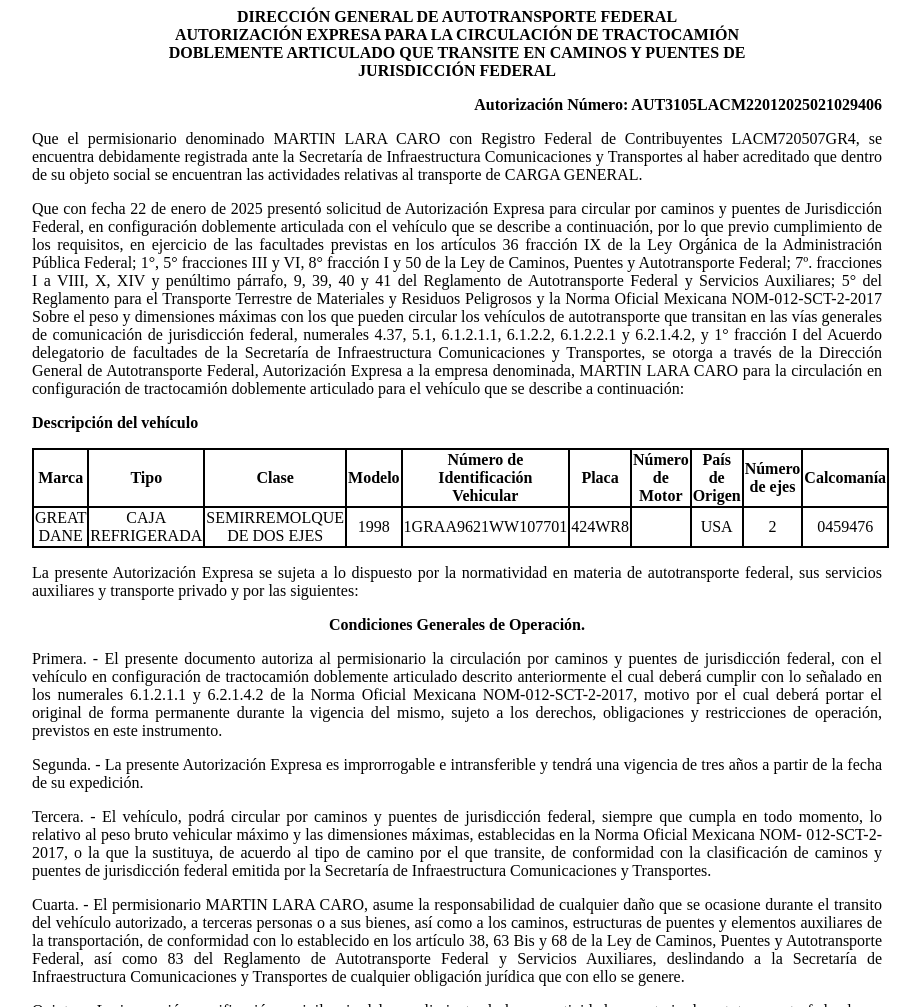
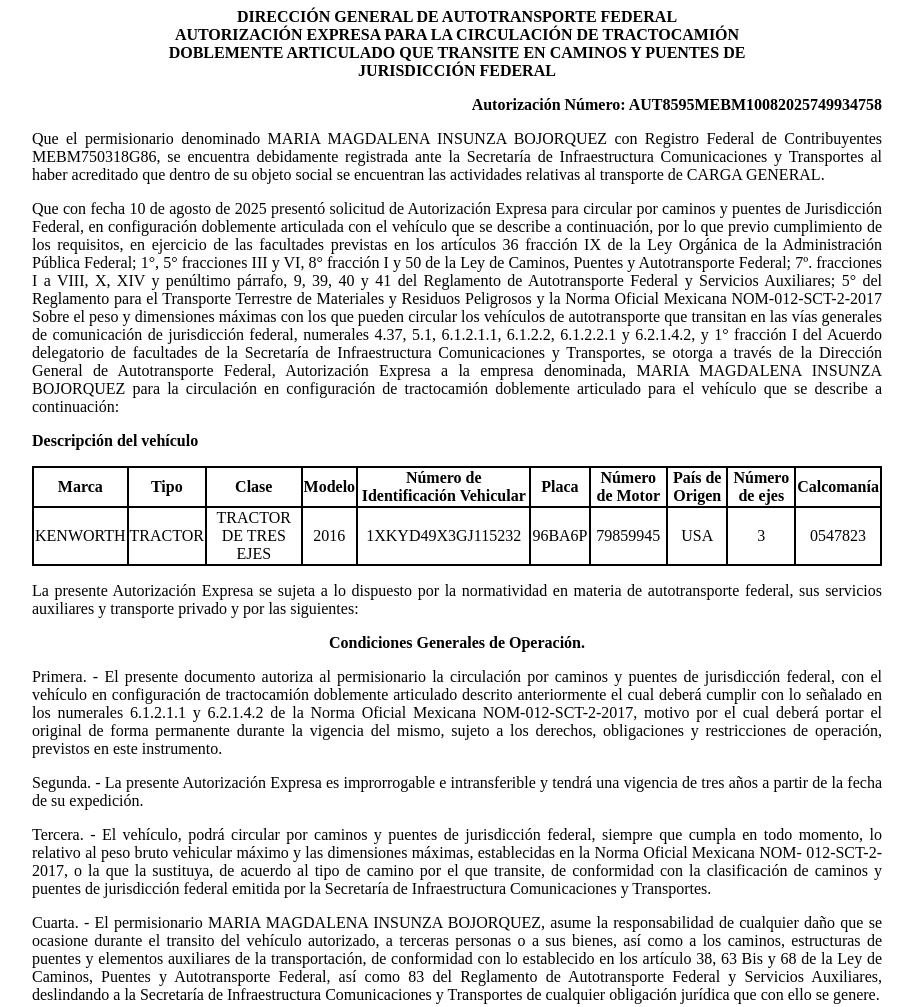
Before and after one commit to app-sct1/ConsultaAutDobleRemolque-folio-0201106, a plain HTML site: page index.html in a window 1280 px wide. Shown: the top 1007 px of the page, without its empty margins (183-1103 px from the left). Drawn offline with Linux system fonts and the light colour scheme.

Commit message:
index.html

```diff
--- a/index.html
+++ b/index.html
@@ -75,19 +75,19 @@
 						<p class="sinMargen">DOBLEMENTE ARTICULADO QUE TRANSITE EN CAMINOS Y PUENTES DE</p>
 						<p class="sinMargen">JURISDICCIÓN FEDERAL</p>
 					</div>
-<p class="derechaNegro">Autorización Número: AUT3105LACM22012025021029406</p>
+<p class="derechaNegro">Autorización Número: AUT8595MEBM10082025749934758</p>
 
 					<p class="justificado">Que el permisionario denominado
-						MARTIN LARA CARO con Registro Federal de
-						Contribuyentes LACM720507GR4, se encuentra
+						MARIA MAGDALENA INSUNZA BOJORQUEZ con Registro Federal de
+						Contribuyentes MEBM750318G86, se encuentra
 						debidamente registrada ante la Secretaría de Infraestructura
 						Comunicaciones y Transportes al haber acreditado que dentro de su
 						objeto social se encuentran las actividades relativas al
 						transporte de CARGA GENERAL.</p>
 
 
-					<p class="justificado">Que con fecha 22 de
-						enero de 2025 presentó
+					<p class="justificado">Que con fecha 10 de
+						agosto de 2025 presentó
 						solicitud de Autorización Expresa para circular por caminos y
 						puentes de Jurisdicción Federal, en configuración doblemente
 						articulada con el vehículo que se describe a continuación, por lo
@@ -107,7 +107,7 @@
 						facultades de la Secretaría de Infraestructura Comunicaciones y
 						Transportes, se otorga a través de la
 						Dirección General de Autotransporte Federal, Autorización Expresa a la
-						empresa denominada, MARTIN LARA CARO para la
+						empresa denominada, MARIA MAGDALENA INSUNZA BOJORQUEZ para la
 						circulación en configuración de tractocamión doblemente articulado
 						para el vehículo que se describe a continuación:</p>
 
@@ -128,16 +128,16 @@
 							<th class="borde">Calcomanía</th>
 						</tr>
 						<tr class="borde">
-							<td class="borde">GREAT DANE</td>
-							<td class="borde">CAJA REFRIGERADA</td>
-							<td class="borde">SEMIRREMOLQUE DE DOS EJES</td>
-							<td class="borde">1998</td>
-							<td class="borde">1GRAA9621WW107701</td>
-							<td class="borde">424WR8</td>
-							<td class="borde"></td>
+							<td class="borde">KENWORTH</td>
+							<td class="borde">TRACTOR</td>
+							<td class="borde">TRACTOR DE TRES EJES</td>
+							<td class="borde">2016</td>
+							<td class="borde">1XKYD49X3GJ115232</td>
+							<td class="borde">96BA6P</td>
+							<td class="borde">79859945</td>
 							<td class="borde">USA</td>
-							<td class="borde">2</td>
-							<td class="borde">0459476</td>
+							<td class="borde">3</td>
+							<td class="borde">0547823</td>
 						</tr>
 
 					</tbody></table>
@@ -175,7 +175,7 @@
 						Secretaría de Infraestructura Comunicaciones y Transportes.</p>
 
 					<p class="justificado">Cuarta. - El permisionario
-						MARTIN LARA CARO, asume la responsabilidad de
+						MARIA MAGDALENA INSUNZA BOJORQUEZ, asume la responsabilidad de
 						cualquier daño que se ocasione durante el transito del vehículo
 						autorizado, a terceras personas o a sus bienes, así como a los
 						caminos, estructuras de puentes y elementos auxiliares de la
```
